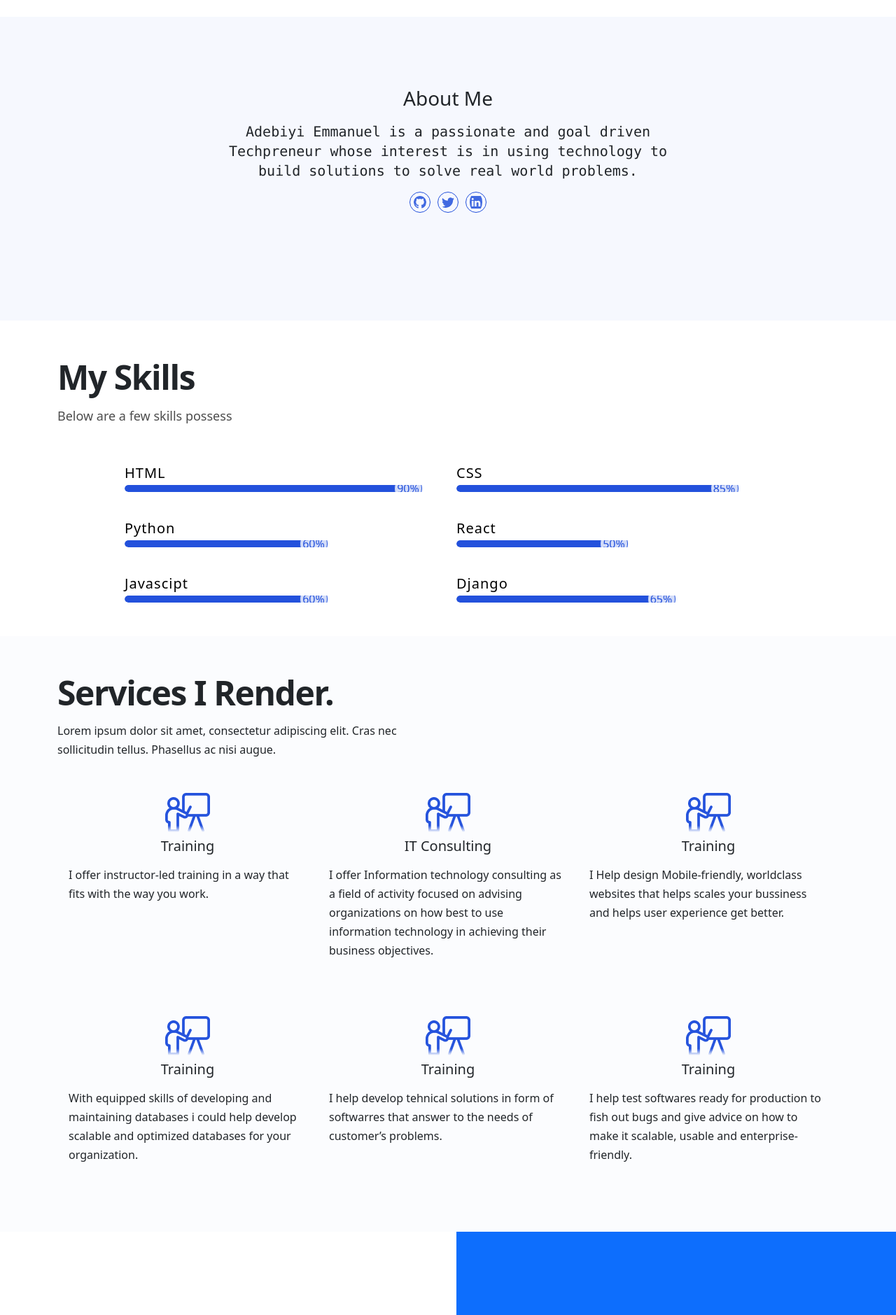
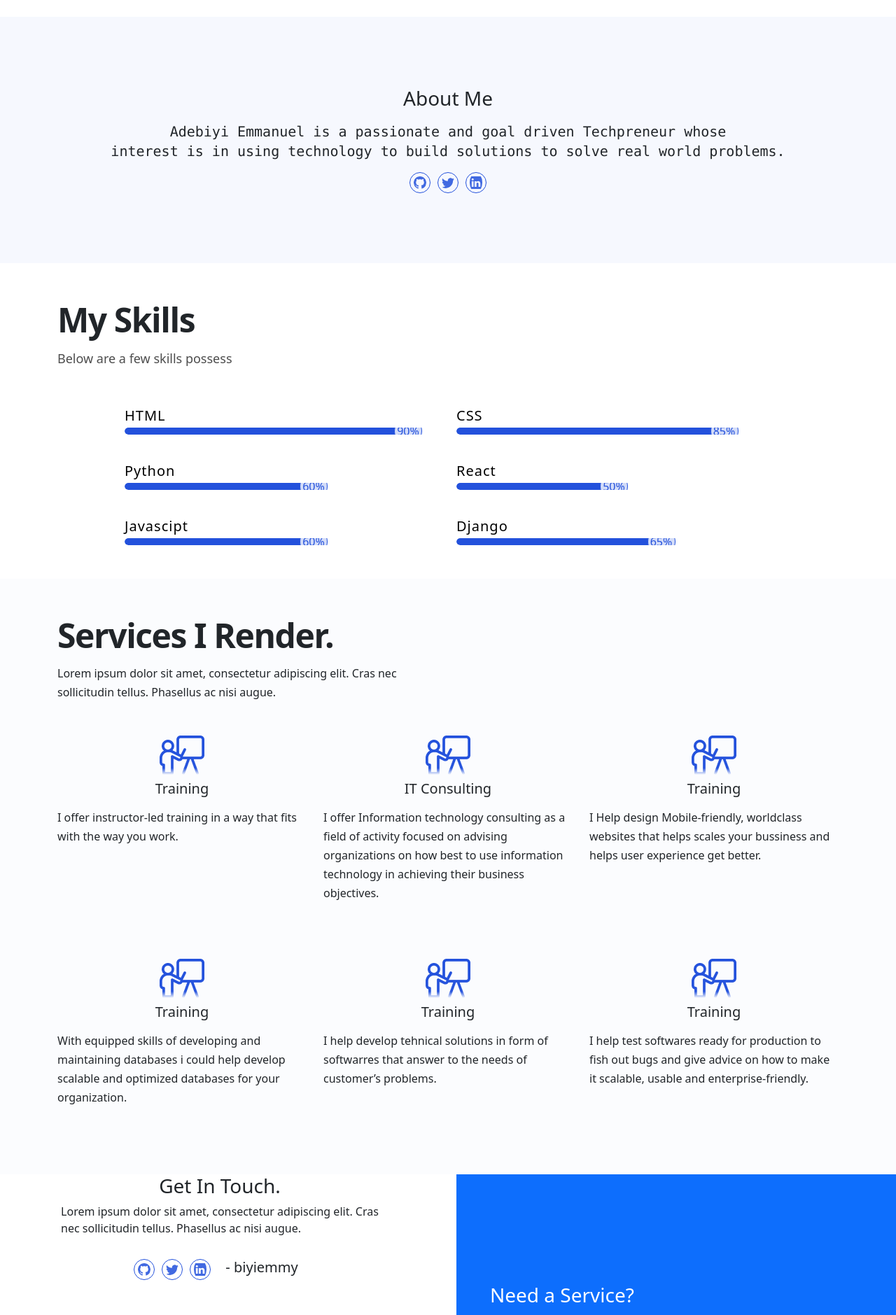
Before and after one commit to biyiemmy/portfolio-project, a React (Create React App) app: page / in a window 1280 px wide. Shown: the part 520-2399 px from the top of the page at 70% size. Built offline with nearby package versions, Linux system fonts and the light colour scheme.

Commit message:
commit -res2

```diff
--- a/src/App.css
+++ b/src/App.css
@@ -10,6 +10,7 @@ body {
   font-family: 'Roboto', sans-serif;
   -webkit-font-smoothing: antialiased;
   -moz-osx-font-smoothing: grayscale;
+  /* max-width: 100% !important; */
 }
 
 img {
--- a/src/Components/Card.jsx
+++ b/src/Components/Card.jsx
@@ -4,7 +4,7 @@ import "./Card.css";
 const CardService = ({ image, text, subText }) => {
   return (
     <>
-      <div className="w-50 my-3 py-3 mx-3 card-service">
+      <div className="my-3 py-3 col-md-4 card-service">
         <div className="text-center">
           <img src={image} alt="" style={{ width: "64px", height: "56px" }} />
           </div>
--- a/src/Pages/AboutMe.css
+++ b/src/Pages/AboutMe.css
@@ -1,7 +1,5 @@
 .about {
-    width: 1440px;
     max-width: 100%;
-    height: 434px;
     padding: 100px 0;
     background-color: #F6F8FE;
 }
--- a/src/Pages/AboutMe.jsx
+++ b/src/Pages/AboutMe.jsx
@@ -4,13 +4,13 @@ import { Github, Twitter, Linkedin } from "react-bootstrap-icons";
 const AboutMe = () => {
   return (
     <>
-      <div className="text-center about">
-        <div className="about-main">
+      <div className="text-center px-5 about">
+        <div className="about-main mx-5">
           <h3 className="">About Me </h3>
           <p className="pt-2 font-monospace fs-5">
-            Adebiyi Emmanuel is a passionate and goal driven <br /> Techpreneur
-            whose interest is in using technology to <br /> build solutions to
-            solve real world problems.
+            Adebiyi Emmanuel is a passionate and goal driven Techpreneur whose <br />
+            interest is in using technology to build solutions to solve real
+            world problems.
           </p>
         </div>
 
--- a/src/Pages/ContactMe.jsx
+++ b/src/Pages/ContactMe.jsx
@@ -14,7 +14,7 @@ const ContactMe = () => {
       <div className="row" style={{}}>
         <div className="col-md-6">
           <div
-            className="d-flex flex-column min-vh-100 justify-content-center align-items-center "
+            className="d-flex flex-column min-vh-50 justify-content-center align-items-center"
             style={{}}
           >
             <h3>Get In Touch.</h3>
--- a/src/Pages/Services.jsx
+++ b/src/Pages/Services.jsx
@@ -16,8 +16,8 @@ const Services = () => {
             </p>
           </div>
 
-          <div className="">
-            <div className="d-sm-block d-md-flex justify-content-between">
+          <div>
+            <div className="row">
               <CardService
                 image={Picture}
                 text={"Training"}
@@ -41,7 +41,7 @@ const Services = () => {
               />
             </div>
 
-            <div className="d-flex justify-content-between">
+            <div className="row">
               <CardService
                 image={Picture}
                 text={"Training"}
```
